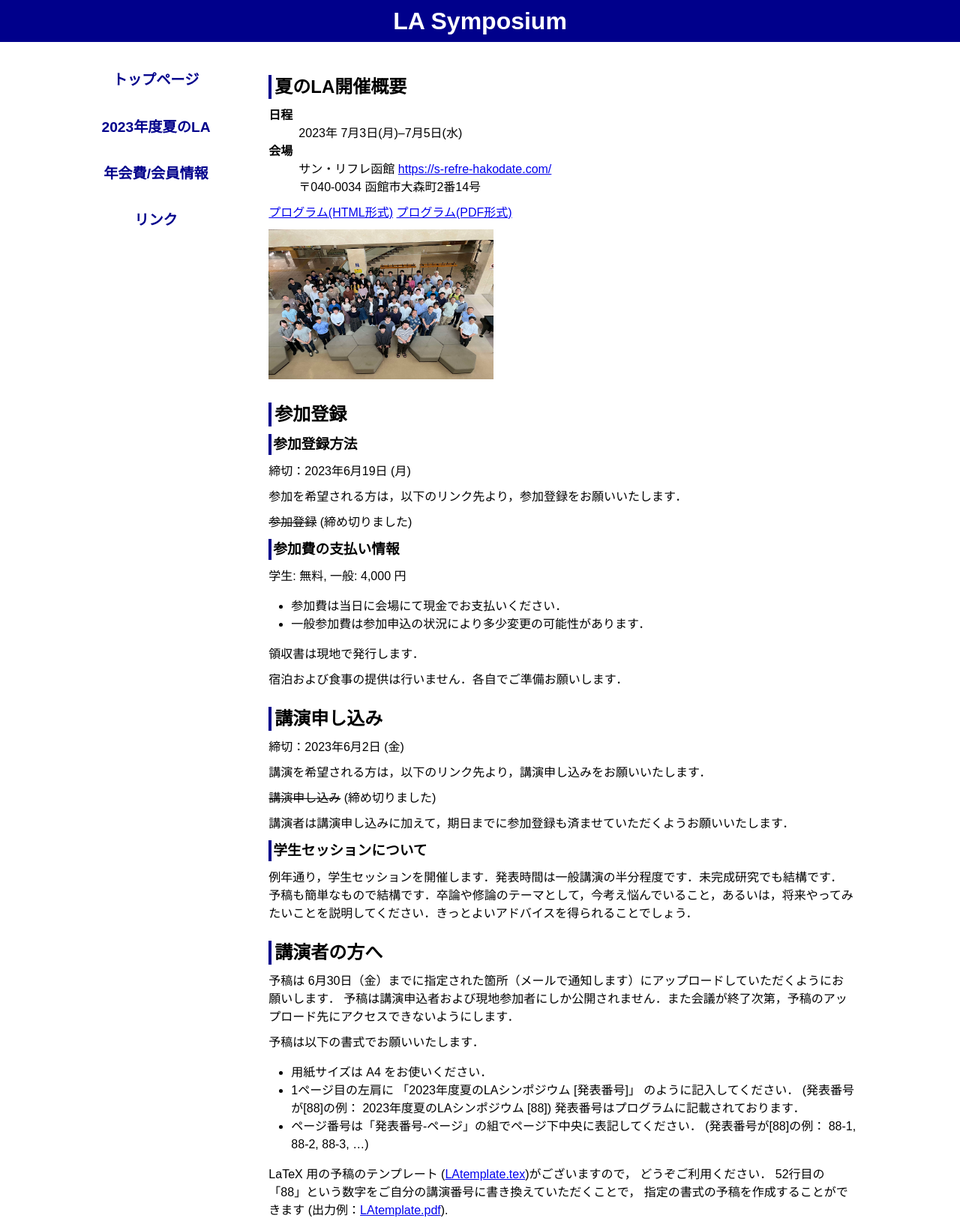
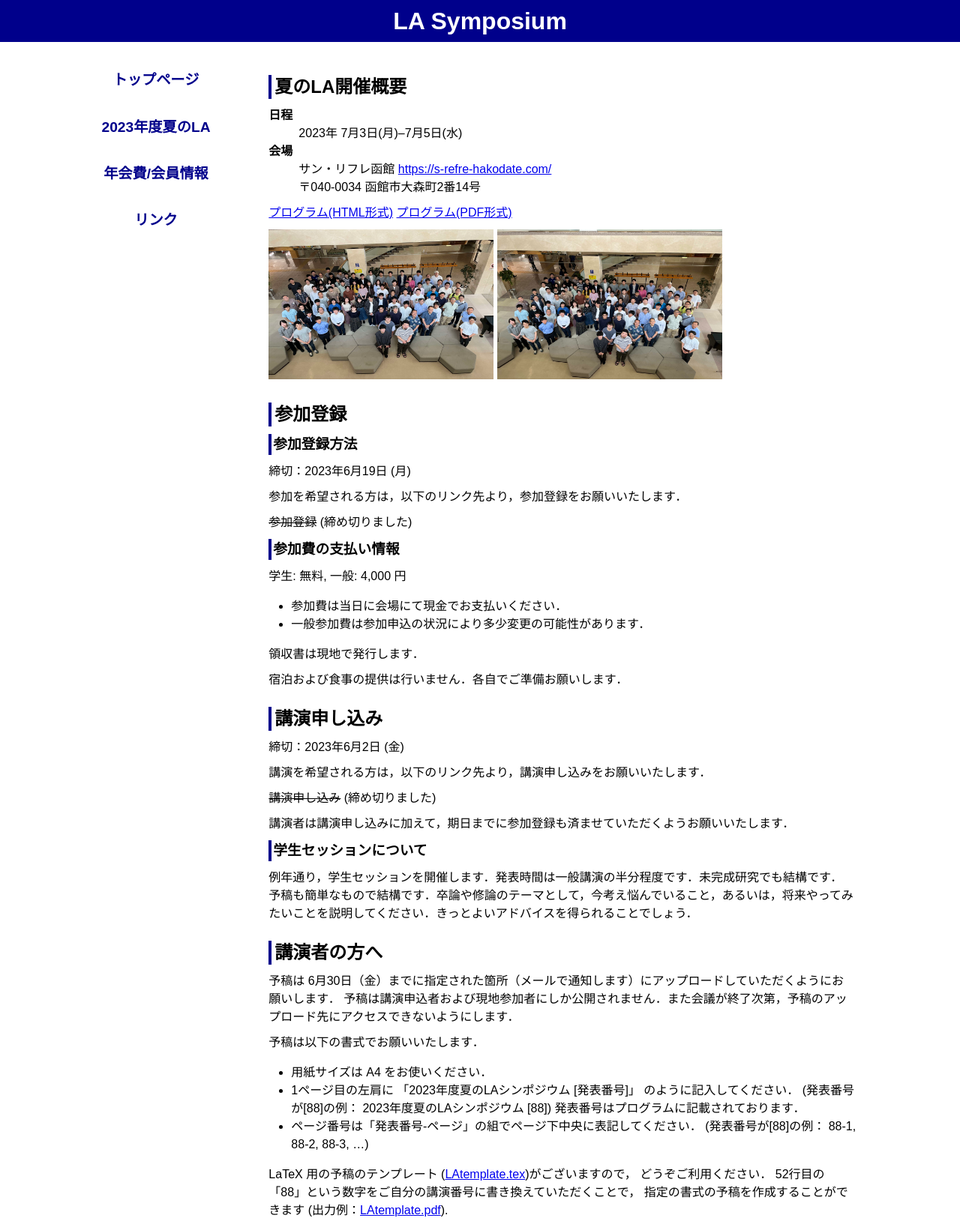
Before and after one commit to ytamura12/la-symposium_test.github.io, a Jekyll site: the page built from 2023/summer.md, in a window 1280 px wide. Shown: the whole page at 75% size. Built offline with Jekyll 4.4.1, drawn with Linux system fonts in a browser that asks for light colours.

Commit message:
Update summer.md

```diff
--- a/2023/summer.md
+++ b/2023/summer.md
@@ -16,8 +16,10 @@ title: LA Symposium 2023, 夏のLA
 [プログラム(HTML形式)](./summer_program.html) [プログラム(PDF形式)](./LA2023summer_program.pdf)
 
 <p>
-<a href="{{site.baseurl}}/2023/la2023s1.jpg">
-<img src="{{site.baseurl}}/2023/la2023s1.jpg" border="0" width="300px" height="200px"></a>
+  <a href="{{site.baseurl}}/2023/la2023s1.jpg">
+  <img src="{{site.baseurl}}/2023/la2023s1.jpg" border="0" width="300px" height="200px"></a>
+  <a href="{{site.baseurl}}/2023/la2023s2.jpg">
+  <img src="{{site.baseurl}}/2023/la2023s2.jpg" border="0" width="300px" height="200px"></a>
 </p>
 
 参加登録
```
